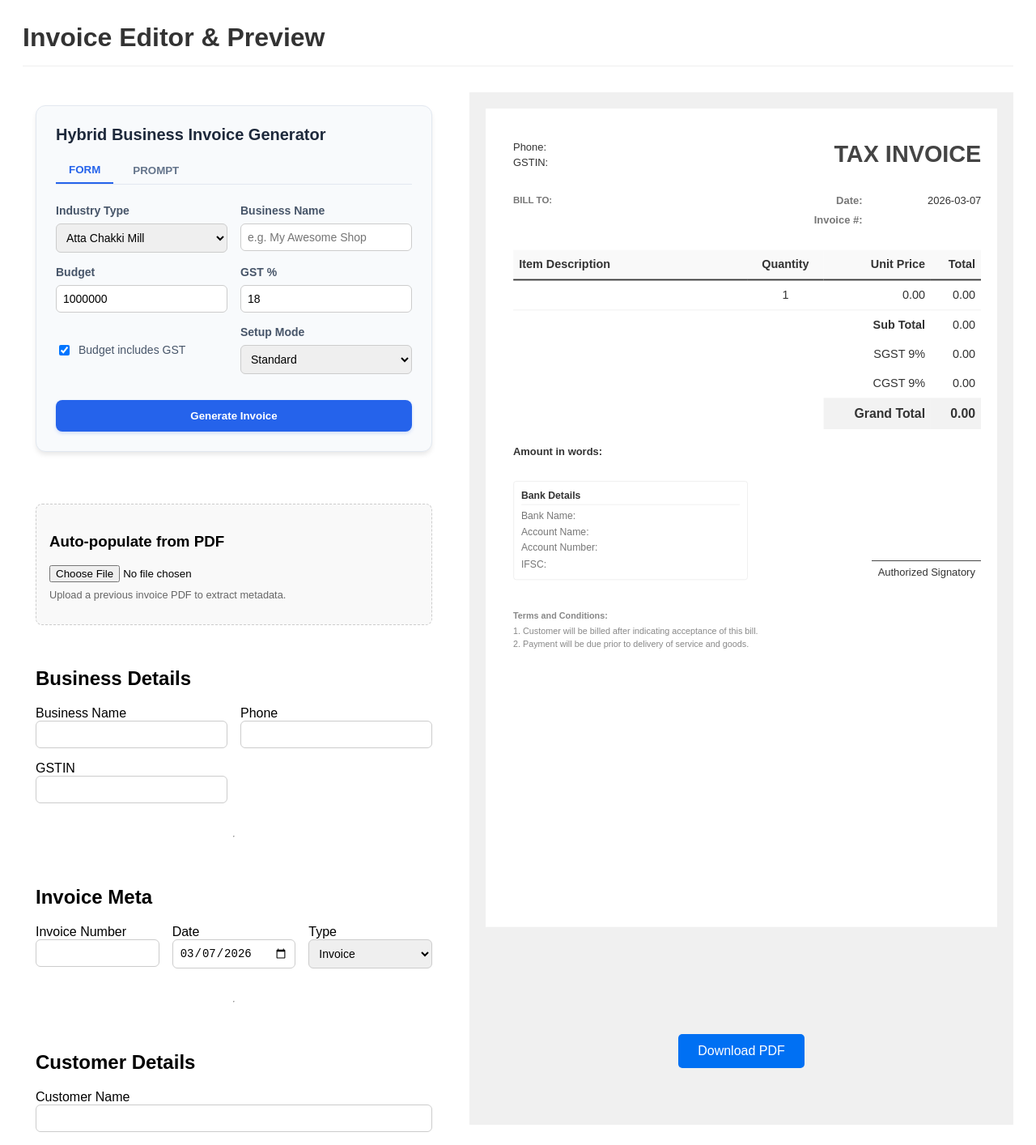
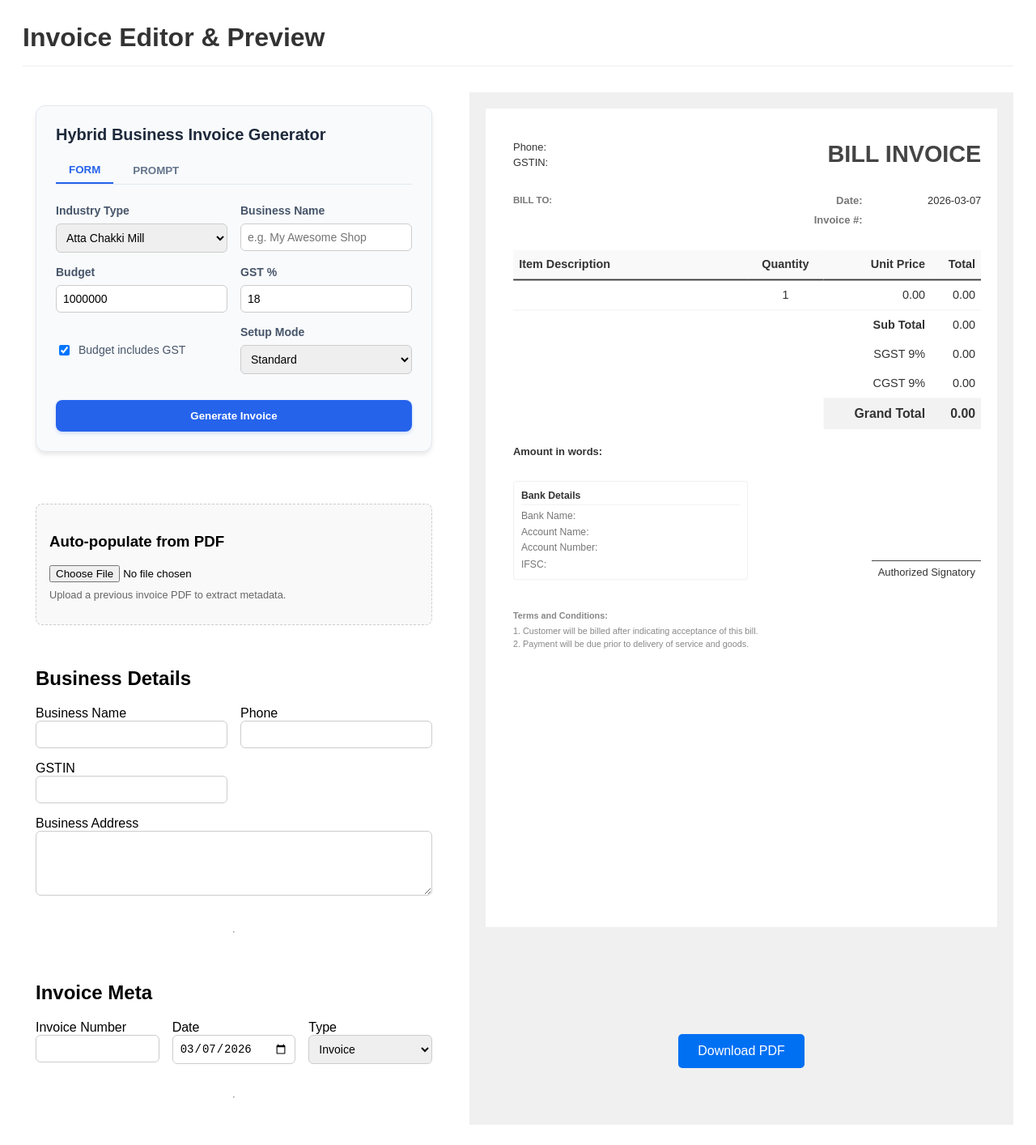
Before and after one commit to CodesWithAnkit/invoice, a Next.js app: page / in a window 1280 px wide. Shown: the top 1414 px of the page at 81% size. Built offline with nearby package versions, Linux system fonts and the light colour scheme; sample sign-in values are in the browser's storage.

Commit message:
feat: Add business address field to invoice form and template.

```diff
--- a/src/components/InvoiceForm.tsx
+++ b/src/components/InvoiceForm.tsx
@@ -48,6 +48,7 @@ export default function InvoiceForm() {
       {/* 1. Business Details */}
       <BusinessDetails
         businessName={invoice.businessName}
+        businessAddress={invoice.businessAddress}
         phone={invoice.phone}
         gstin={invoice.gstin}
         onUpdate={setInvoiceField}
--- a/src/components/InvoiceTemplate.tsx
+++ b/src/components/InvoiceTemplate.tsx
@@ -53,12 +53,13 @@ export default function InvoiceTemplate() {
             <div style={{ display: "flex", justifyContent: "space-between", marginBottom: "30px" }}>
               <div style={{ fontSize: "0.9rem" }}>
                 <div style={{ fontWeight: "bold", fontSize: "1.2rem", marginBottom: "5px" }}>{invoice.businessName}</div>
+                <div style={{ whiteSpace: "pre-line", marginBottom: "5px" }}>{invoice.businessAddress}</div>
                 <div>Phone: {invoice.phone}</div>
                 <div>GSTIN: {invoice.gstin}</div>
               </div>
               <div style={{ textAlign: "right" }}>
                 <h1 style={{ margin: 0, fontSize: "2rem", color: "#444" }}>
-                  {meta.type === "invoice" ? "TAX INVOICE" : "BUSINESS QUOTATION"}
+                  {meta.type === "invoice" ? "BILL INVOICE" : "PRICE QUOTATION"}
                 </h1>
               </div>
             </div>
@@ -85,14 +86,14 @@ export default function InvoiceTemplate() {
                     {meta.type === "invoice" ? "Invoice #:" : "Quotation #:"}
                   </div>
                   <div>{meta.invoiceNumber}</div>
-                  {meta.type === "quote" && (
+                  {/* {meta.type === "quote" && (
                     <>
                       <div style={{ fontWeight: "bold", color: "#777" }}>Valid Until:</div>
                       <div>
                         {new Date(new Date(meta.date || Date.now()).getTime() + 15 * 24 * 60 * 60 * 1000).toLocaleDateString()}
                       </div>
                     </>
-                  )}
+                  )} */}
                 </div>
               </div>
             </div>
--- a/src/components/form/BusinessDetails.tsx
+++ b/src/components/form/BusinessDetails.tsx
@@ -2,6 +2,7 @@ import { commonInputStyle } from "../../constants/styles";
 
 interface BusinessDetailsProps {
   businessName: string;
+  businessAddress: string;
   phone: string;
   gstin: string;
   onUpdate: (field: string, value: string) => void;
@@ -9,6 +10,7 @@ interface BusinessDetailsProps {
 
 export default function BusinessDetails({
   businessName,
+  businessAddress,
   phone,
   gstin,
   onUpdate,
@@ -44,6 +46,14 @@ export default function BusinessDetails({
             onChange={(e) => onUpdate("gstin", e.target.value)}
           />
         </div>
+        <div style={{ gridColumn: "1 / -1" }}>
+          <label>Business Address</label>
+          <textarea
+            style={{ ...commonInputStyle, height: "80px", resize: "vertical" }}
+            value={businessAddress}
+            onChange={(e) => onUpdate("businessAddress", e.target.value)}
+          />
+        </div>
       </div>
     </section>
   );
```
